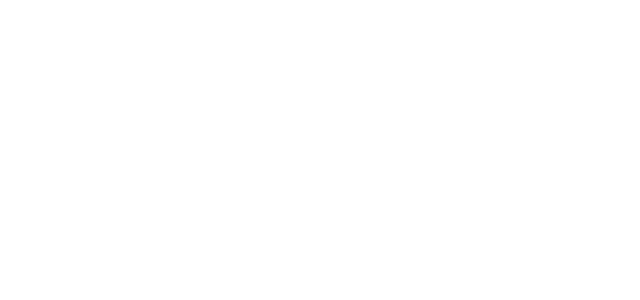
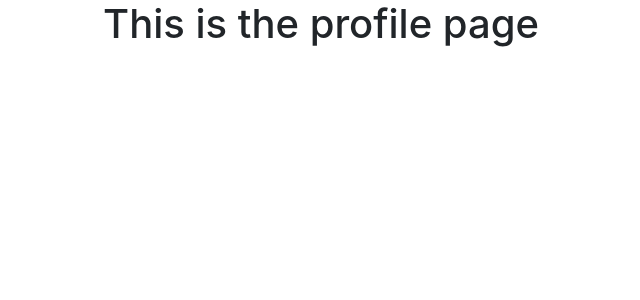
Before and after one commit to illumate-io/illumate, a React (Create React App) app: page /profile in a window 1280 px wide. Shown: the top 300 px of the page, without its empty margins (319-959 px from the left). Built offline with nearby package versions, Linux system fonts and the light colour scheme.

Commit message:
minor changes to routing

```diff
--- a/package.json
+++ b/package.json
@@ -8,7 +8,7 @@
     "react": "^16.6.0",
     "react-dom": "^16.6.0",
     "react-router-dom": "^4.3.1",
-    "react-scripts": "2.1.1",
+    "react-scripts": "^2.1.3",
     "reactstrap": "^6.5.0"
   },
   "scripts": {
--- a/src/App.js
+++ b/src/App.js
@@ -4,6 +4,8 @@ import Login from "./components/Login/Login";
 import {BrowserRouter, Redirect, Route, Switch} from "react-router-dom";
 import Signup from "./components/Signup/Signup";
 import Home from "./components/Home/Home";
+import Profile from "./components/Profile/Profile";
+import Tutors from "./components/Tutors/Tutors";
 
 class App extends Component {
   state = {
@@ -29,6 +31,8 @@ class App extends Component {
               <Login {...route}/>
             )}/>
             <Route path='/home' component={Home}/>
+            <Route path='/profile' component={Profile}/>
+            <Route path ='/tutors' components={Tutors}/>
           </Switch>
         </div>
       </BrowserRouter>
--- a/src/components/NavigationBar/NavigationBar.js
+++ b/src/components/NavigationBar/NavigationBar.js
@@ -36,6 +36,12 @@ class NavigationBar extends React.Component {
           <Collapse isOpen={this.state.isOpen} navbar>
             <Nav className="ml-auto" navbar>
               <NavItem>
+                <NavLink onClick={this.logout} href= "/profile">Profile</NavLink>
+              </NavItem>
+              <NavItem>
+                <NavLink onClick={this.logout} href= "/tutors">Tutors</NavLink>
+              </NavItem>
+              <NavItem>
                 <NavLink href="/components/">Account</NavLink>
               </NavItem>
               <NavItem>
--- /dev/null
+++ b/src/components/Profile/Profile.js
@@ -0,0 +1,15 @@
+import React from "react";
+import NavigationBar from "../NavigationBar/NavigationBar";
+
+class Profile extends React.Component {
+  render() {
+    return (
+      <>
+        <h1>This is the profile page</h1>
+      </>
+    )
+  }
+}
+
+
+export default Profile
--- /dev/null
+++ b/src/components/Tutors/Tutors.js
@@ -0,0 +1,15 @@
+import React from "react";
+import NavigationBar from "../NavigationBar/NavigationBar";
+
+class Tutors extends React.Component {
+  render() {
+    return (
+      <>
+        <h1>This is the Tutors page</h1>
+      </>
+    )
+  }
+}
+
+
+export default Tutors
```
Also changed, not shown: src/components/Profile/Profile.css (added), src/components/Tutors/Tutors.css (added), 1 other file (tests, documents, lock files or other folders).
